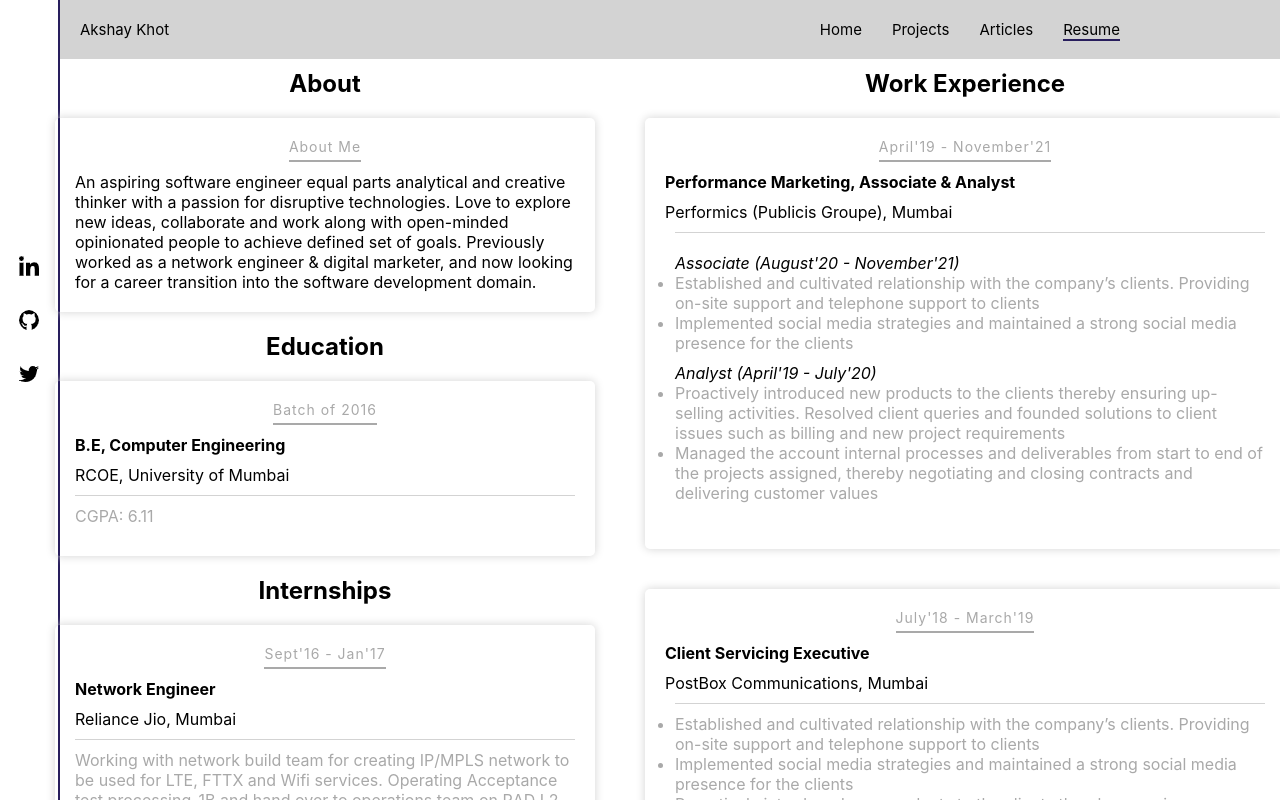
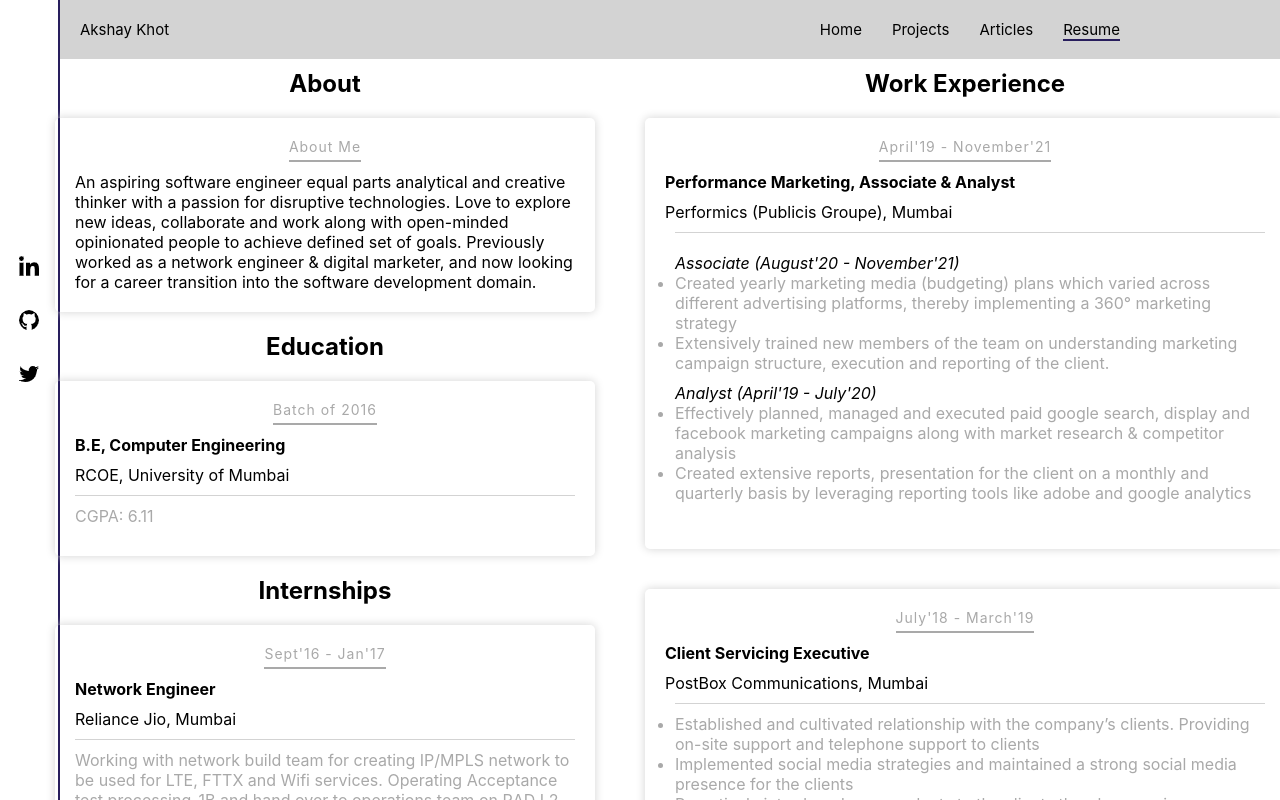
Before and after one commit to AkshayKhot07/portfolio-website, a React (Create React App) app: page /resume in a window 1280 px wide. Shown: the top 800 px of the page. Built offline with nearby package versions, Linux system fonts and the light colour scheme.

Commit message:
resume page updated

```diff
--- a/src/pages/resume/Resume.js
+++ b/src/pages/resume/Resume.js
@@ -71,25 +71,26 @@ export default function Resume() {
             <ul className="desp">
               <p>Associate (August'20 - November'21)</p>
               <li>
-                Established and cultivated relationship with the company’s
-                clients. Providing on-site support and telephone support to
-                clients
+                Created yearly marketing media (budgeting) plans which varied
+                across different advertising platforms, thereby implementing a
+                360° marketing strategy
               </li>
               <li>
-                Implemented social media strategies and maintained a strong
-                social media presence for the clients
+                Extensively trained new members of the team on understanding
+                marketing campaign structure, execution and reporting of the
+                client.
               </li>
+
               <p>Analyst (April'19 - July'20)</p>
               <li>
-                Proactively introduced new products to the clients thereby
-                ensuring up-selling activities. Resolved client queries and
-                founded solutions to client issues such as billing and new
-                project requirements
+                Effectively planned, managed and executed paid google search,
+                display and facebook marketing campaigns along with market
+                research & competitor analysis
               </li>
               <li>
-                Managed the account internal processes and deliverables from
-                start to end of the projects assigned, thereby negotiating and
-                closing contracts and delivering customer values
+                Created extensive reports, presentation for the client on a
+                monthly and quarterly basis by leveraging reporting tools like
+                adobe and google analytics
               </li>
             </ul>
           </div>
```
